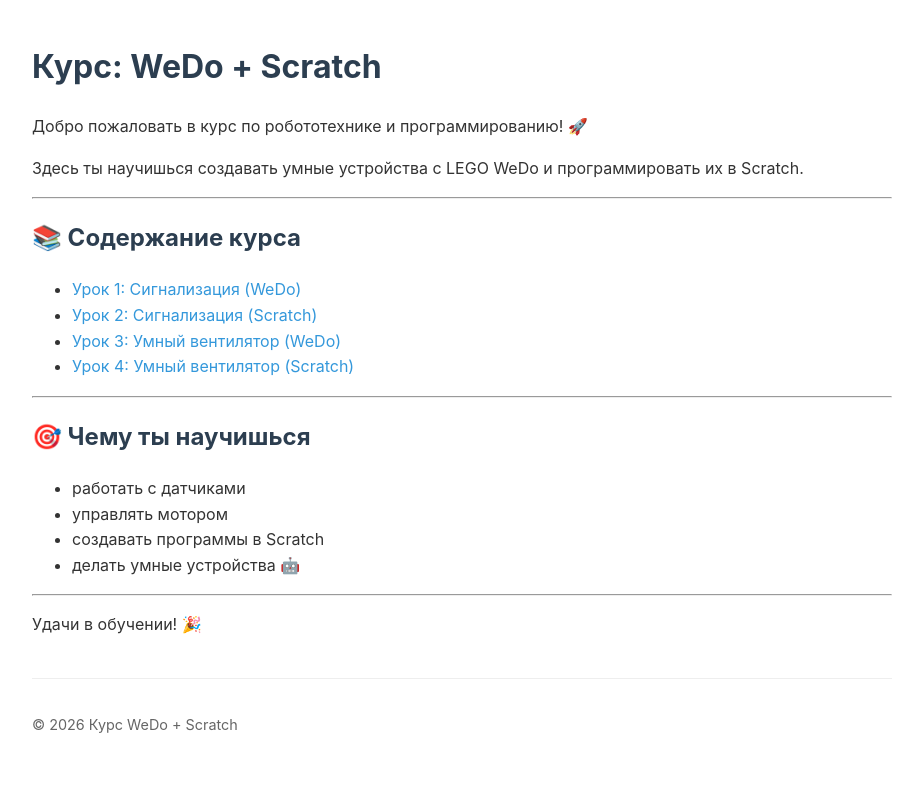
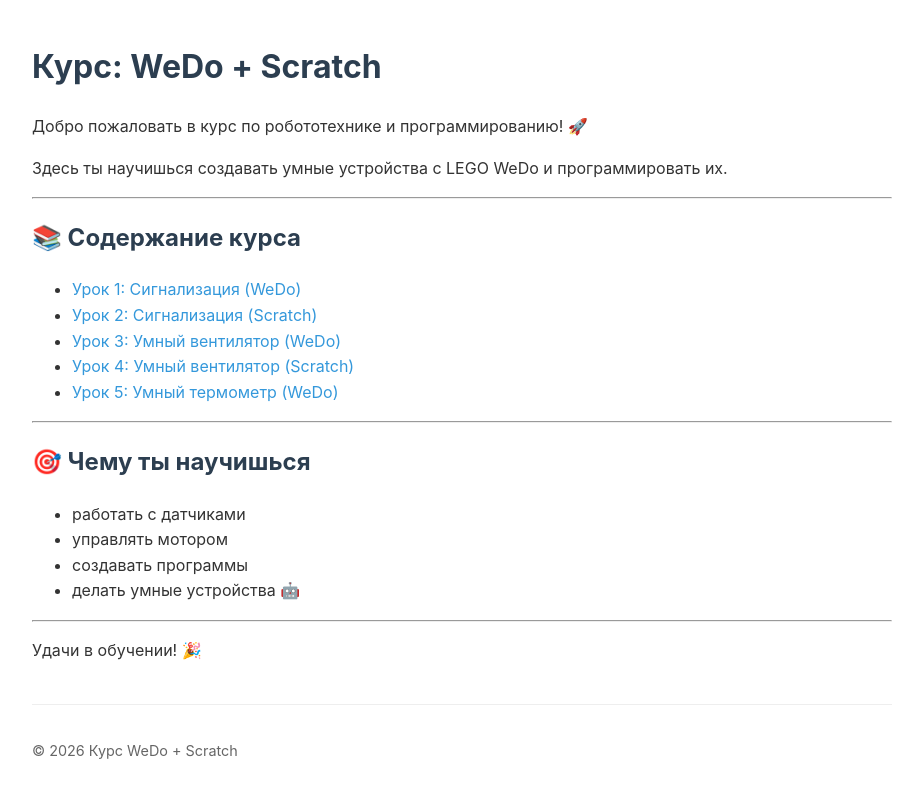
Before and after one commit to seerg0/wedo-scratch-course, a Jekyll site: the page built from index.md, in a window 1280 px wide. Shown: the top 798 px of the page, without its empty margins (178-1101 px from the left). Built offline with Jekyll 4.4.1, drawn with Linux system fonts in a browser that asks for light colours; our own code applies the rules of GitHub Pages for plain Markdown files.

Commit message:
Добавление нового урока и обновление содержания курса - Обновлено содержание курса с добавлением нового урока.

```diff
--- a/index.md
+++ b/index.md
@@ -2,16 +2,17 @@
 
 Добро пожаловать в курс по робототехнике и программированию! 🚀
 
-Здесь ты научишься создавать умные устройства с LEGO WeDo и программировать их в Scratch.
+Здесь ты научишься создавать умные устройства с LEGO WeDo и программировать их.
 
 ---
 
 ## 📚 Содержание курса
 
-- [Урок 1: Сигнализация (WeDo)](lessons/1_сигнализация_wedo.md)
-- [Урок 2: Сигнализация (Scratch)](lessons/2_сигнализация_scratch.md)
+- [Урок 1: Сигнализация (WeDo)](lessons/1_signalizaciya_wedo.md)
+- [Урок 2: Сигнализация (Scratch)](lessons/2_signalizaciya_scratch.md)
 - [Урок 3: Умный вентилятор (WeDo)](lessons/3_wedo_umnyy_ventilyator.md)
 - [Урок 4: Умный вентилятор (Scratch)](lessons/4_scratch_umnyy_ventilyator.md)
+- [Урок 5: Умный термометр (WeDo)](lessons/5_umnyy_termometr_wedo.md)
 
 ---
 
@@ -19,7 +20,7 @@
 
 - работать с датчиками
 - управлять мотором
-- создавать программы в Scratch
+- создавать программы
 - делать умные устройства 🤖
 
 ---
```
